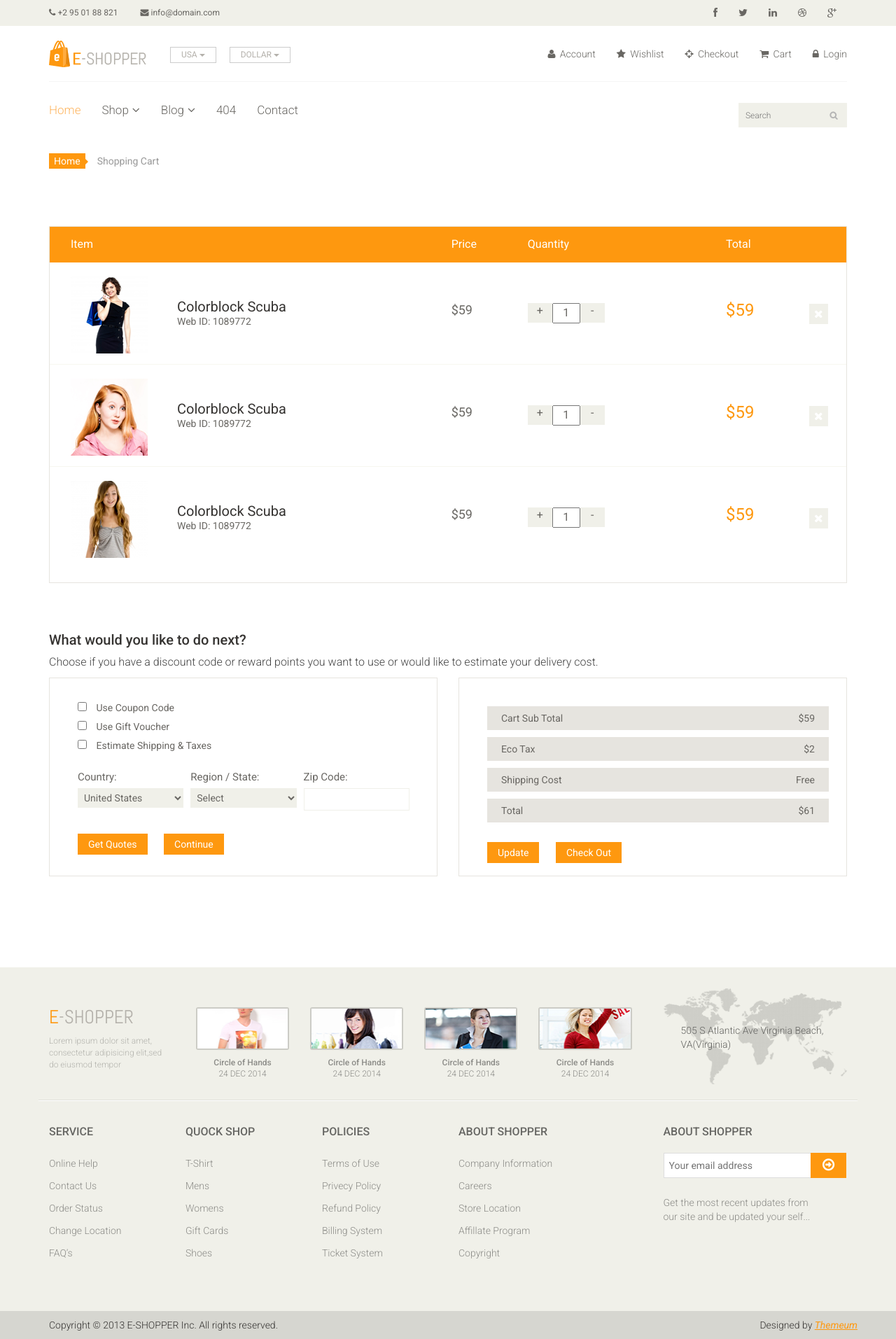
After one commit to gvilkson/e-commerceA01, a Django app: page /shop/cart/ in a window 1280 px wide. The commit adds this page. Shown: the whole page at 70% size. Run offline with Django 3.2, Linux system fonts and the light colour scheme; parts of the project's set-up code (start-up, migrations or seed data) failed here and were passed over.

Commit message:
Criando pagina carrinho

```diff
--- a/core/templates/home/header-home.html
+++ b/core/templates/home/header-home.html
@@ -31,7 +31,7 @@
             <div class="row">
                 <div class="col-sm-4">
                     <div class="logo pull-left">
-                        <a href="index.html"><img src="{% static 'images/home/logo.png' %}" alt="" /></a>
+                        <a href="{% url 'core:index' %}"><img src="{% static 'images/home/logo.png' %}" alt="" /></a>
                     </div>
                     <div class="btn-group pull-right">
                         <div class="btn-group">
@@ -63,7 +63,7 @@
                             <li><a href="#"><i class="fa fa-user"></i> Account</a></li>
                             <li><a href="#"><i class="fa fa-star"></i> Wishlist</a></li>
                             <li><a href="checkout.html"><i class="fa fa-crosshairs"></i> Checkout</a></li>
-                            <li><a href="cart.html"><i class="fa fa-shopping-cart"></i> Cart</a></li>
+                            <li><a href="{% url 'shop:cart' %}"><i class="fa fa-shopping-cart"></i> Cart</a></li>
                             <li><a href="{% url 'login' %}"><i class="fa fa-lock"></i> Login</a></li>
                         </ul>
                     </div>
@@ -92,8 +92,8 @@
                                     <li><a href="{% url 'shop:shop' %}">Products</a></li>
                                     <li><a href="product-details.html">Product Details</a></li>
                                     <li><a href="checkout.html">Checkout</a></li>
-                                    <li><a href="cart.html">Cart</a></li>
-                                    <li><a href="login.html">Login</a></li>
+                                    <li><a href="{% url 'shop:cart' %}">Cart</a></li>
+                                    <li><a href="{% url 'login' %}">Login</a></li>
                                 </ul>
                             </li>
                             <li class="dropdown"><a href="#">Blog<i class="fa fa-angle-down"></i></a>
--- /dev/null
+++ b/shop/templates/shop/cart.html
@@ -0,0 +1,189 @@
+{% extends 'base-home.html' %}
+{% load static %}
+    {% block content %}
+
+    {% include 'header-home.html' %} <!-- Incluindo HEADER -->
+
+	<section id="cart_items">
+		<div class="container">
+			<div class="breadcrumbs">
+				<ol class="breadcrumb">
+				  <li><a href="#">Home</a></li>
+				  <li class="active">Shopping Cart</li>
+				</ol>
+			</div>
+			<div class="table-responsive cart_info">
+				<table class="table table-condensed">
+					<thead>
+						<tr class="cart_menu">
+							<td class="image">Item</td>
+							<td class="description"></td>
+							<td class="price">Price</td>
+							<td class="quantity">Quantity</td>
+							<td class="total">Total</td>
+							<td></td>
+						</tr>
+					</thead>
+					<tbody>
+						<tr>
+							<td class="cart_product">
+								<a href=""><img src="images/cart/one.png" alt=""></a>
+							</td>
+							<td class="cart_description">
+								<h4><a href="">Colorblock Scuba</a></h4>
+								<p>Web ID: 1089772</p>
+							</td>
+							<td class="cart_price">
+								<p>$59</p>
+							</td>
+							<td class="cart_quantity">
+								<div class="cart_quantity_button">
+									<a class="cart_quantity_up" href=""> + </a>
+									<input class="cart_quantity_input" type="text" name="quantity" value="1" autocomplete="off" size="2">
+									<a class="cart_quantity_down" href=""> - </a>
+								</div>
+							</td>
+							<td class="cart_total">
+								<p class="cart_total_price">$59</p>
+							</td>
+							<td class="cart_delete">
+								<a class="cart_quantity_delete" href=""><i class="fa fa-times"></i></a>
+							</td>
+						</tr>
+
+						<tr>
+							<td class="cart_product">
+								<a href=""><img src="images/cart/two.png" alt=""></a>
+							</td>
+							<td class="cart_description">
+								<h4><a href="">Colorblock Scuba</a></h4>
+								<p>Web ID: 1089772</p>
+							</td>
+							<td class="cart_price">
+								<p>$59</p>
+							</td>
+							<td class="cart_quantity">
+								<div class="cart_quantity_button">
+									<a class="cart_quantity_up" href=""> + </a>
+									<input class="cart_quantity_input" type="text" name="quantity" value="1" autocomplete="off" size="2">
+									<a class="cart_quantity_down" href=""> - </a>
+								</div>
+							</td>
+							<td class="cart_total">
+								<p class="cart_total_price">$59</p>
+							</td>
+							<td class="cart_delete">
+								<a class="cart_quantity_delete" href=""><i class="fa fa-times"></i></a>
+							</td>
+						</tr>
+						<tr>
+							<td class="cart_product">
+								<a href=""><img src="images/cart/three.png" alt=""></a>
+							</td>
+							<td class="cart_description">
+								<h4><a href="">Colorblock Scuba</a></h4>
+								<p>Web ID: 1089772</p>
+							</td>
+							<td class="cart_price">
+								<p>$59</p>
+							</td>
+							<td class="cart_quantity">
+								<div class="cart_quantity_button">
+									<a class="cart_quantity_up" href=""> + </a>
+									<input class="cart_quantity_input" type="text" name="quantity" value="1" autocomplete="off" size="2">
+									<a class="cart_quantity_down" href=""> - </a>
+								</div>
+							</td>
+							<td class="cart_total">
+								<p class="cart_total_price">$59</p>
+							</td>
+							<td class="cart_delete">
+								<a class="cart_quantity_delete" href=""><i class="fa fa-times"></i></a>
+							</td>
+						</tr>
+					</tbody>
+				</table>
+			</div>
+		</div>
+	</section> <!--/#cart_items-->
+
+	<section id="do_action">
+		<div class="container">
+			<div class="heading">
+				<h3>What would you like to do next?</h3>
+				<p>Choose if you have a discount code or reward points you want to use or would like to estimate your delivery cost.</p>
+			</div>
+			<div class="row">
+				<div class="col-sm-6">
+					<div class="chose_area">
+						<ul class="user_option">
+							<li>
+								<input type="checkbox">
+								<label>Use Coupon Code</label>
+							</li>
+							<li>
+								<input type="checkbox">
+								<label>Use Gift Voucher</label>
+							</li>
+							<li>
+								<input type="checkbox">
+								<label>Estimate Shipping & Taxes</label>
+							</li>
+						</ul>
+						<ul class="user_info">
+							<li class="single_field">
+								<label>Country:</label>
+								<select>
+									<option>United States</option>
+									<option>Bangladesh</option>
+									<option>UK</option>
+									<option>India</option>
+									<option>Pakistan</option>
+									<option>Ucrane</option>
+									<option>Canada</option>
+									<option>Dubai</option>
+								</select>
+
+							</li>
+							<li class="single_field">
+								<label>Region / State:</label>
+								<select>
+									<option>Select</option>
+									<option>Dhaka</option>
+									<option>London</option>
+									<option>Dillih</option>
+									<option>Lahore</option>
+									<option>Alaska</option>
+									<option>Canada</option>
+									<option>Dubai</option>
+								</select>
+
+							</li>
+							<li class="single_field zip-field">
+								<label>Zip Code:</label>
+								<input type="text">
+							</li>
+						</ul>
+						<a class="btn btn-default update" href="">Get Quotes</a>
+						<a class="btn btn-default check_out" href="">Continue</a>
+					</div>
+				</div>
+				<div class="col-sm-6">
+					<div class="total_area">
+						<ul>
+							<li>Cart Sub Total <span>$59</span></li>
+							<li>Eco Tax <span>$2</span></li>
+							<li>Shipping Cost <span>Free</span></li>
+							<li>Total <span>$61</span></li>
+						</ul>
+							<a class="btn btn-default update" href="">Update</a>
+							<a class="btn btn-default check_out" href="">Check Out</a>
+					</div>
+				</div>
+			</div>
+		</div>
+	</section><!--/#do_action-->
+
+    {% include 'footer-home.html' %}
+
+    {% endblock content %}
--- a/shop/urls.py
+++ b/shop/urls.py
@@ -7,4 +7,5 @@ app_name = 'shop'
 
 urlpatterns = [
     path('', v.shop, name='shop'),
+    path('cart/', v.cart, name='cart'),
 ]
--- a/shop/views.py
+++ b/shop/views.py
@@ -4,3 +4,6 @@ from django.shortcuts import render
 # @login_required
 def shop(request):
     return render(request, 'shop.html', {})
+
+def cart(request):
+    return render(request, 'cart.html', {})
```
